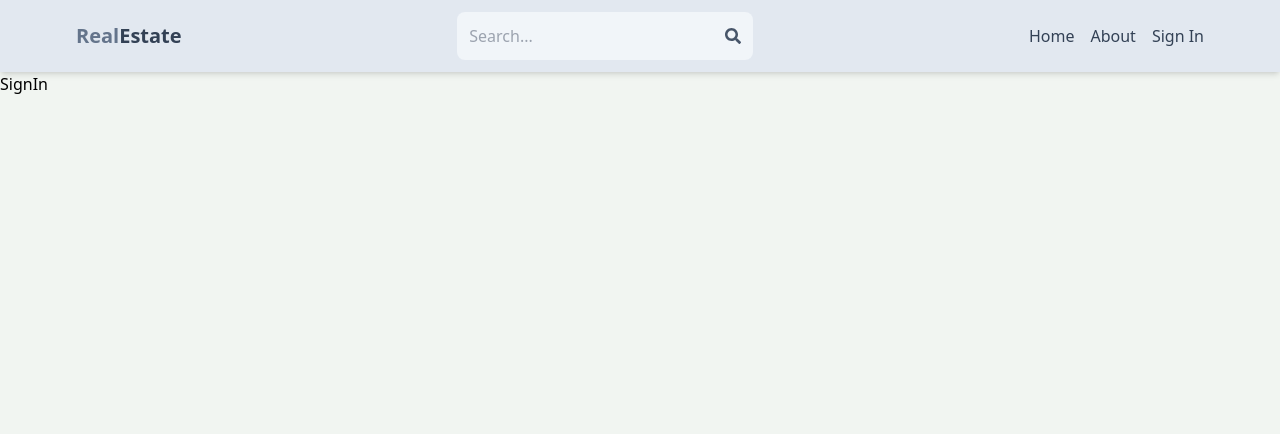
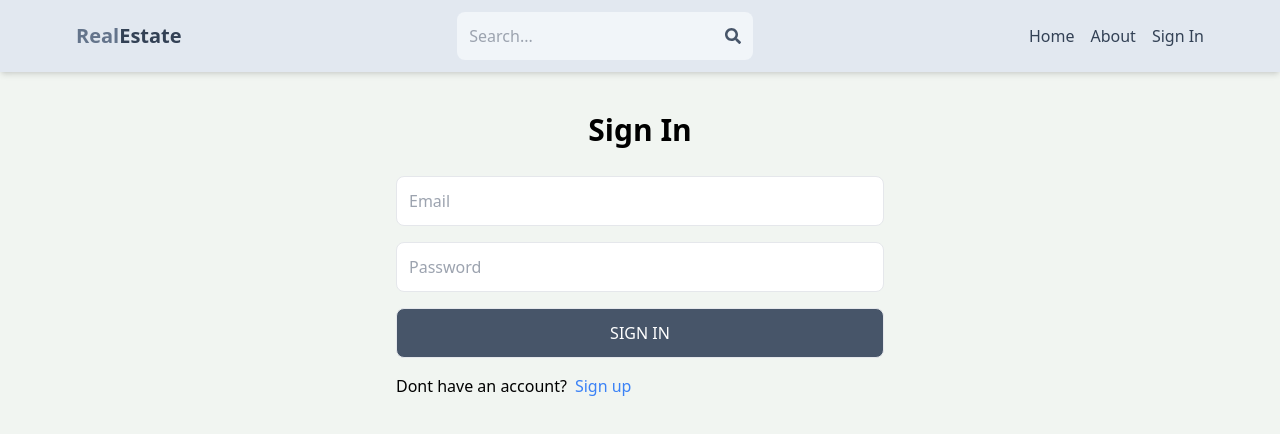
Before and after one commit to Abhishek-72/mern-estate, a React (Vite) app in the folder client/: page /sign-in in a window 1280 px wide. Shown: the top 434 px of the page. Built offline with nearby package versions, Linux system fonts and the light colour scheme.

Commit message:
create signin page functionality

```diff
--- a/client/src/pages/SignIn.jsx
+++ b/client/src/pages/SignIn.jsx
@@ -1,3 +1,73 @@
+import { useState } from "react";
+import { Link, useNavigate } from "react-router-dom";
 export default function SignIn() {
-  return <div>SignIn</div>;
+  const [formData, setFormData] = useState({});
+  const [error, setError] = useState(null);
+  const [loading, setLoading] = useState(false);
+  const navigate = useNavigate();
+  const handleChange = (e) => {
+    setFormData({ ...formData, [e.target.id]: e.target.value });
+  };
+  const handleSubmit = async (e) => {
+    e.preventDefault();
+
+    try {
+      setLoading(true);
+      const res = await fetch("/api/auth/signin", {
+        method: "POST",
+        headers: {
+          "Content-Type": "application/json",
+        },
+        body: JSON.stringify(formData),
+      });
+      const data = await res.json();
+      if (data.success === false) {
+        setLoading(false);
+        setError(data.message);
+        return;
+      }
+      setLoading(false);
+      setError(null);
+      navigate("/");
+    } catch (error) {
+      setLoading(false);
+      setError(error.message);
+      console.log(error);
+    }
+  };
+
+  return (
+    <div className="max-w-lg mx-auto p-3 ">
+      <h1 className="font-semibold my-7 text-3xl text-center">Sign In</h1>
+      <form onSubmit={handleSubmit} className="flex flex-col gap-4 ">
+        <input
+          className="border rounded-lg p-3 "
+          type="email"
+          placeholder="Email"
+          id="email"
+          onChange={handleChange}
+        />
+        <input
+          className="border rounded-lg p-3 "
+          type="password"
+          placeholder="Password"
+          id="password"
+          onChange={handleChange}
+        />
+        <button
+          disabled={loading}
+          className="border rounded-lg bg-slate-600 p-3 text-white uppercase hover:opacity-95 disabled:opacity-80"
+        >
+          {loading ? "Loading..." : "sign in"}
+        </button>
+      </form>
+      <div className="my-4 flex gap-2">
+        <p>Dont have an account?</p>
+        <Link to="/sign-up">
+          <span className="text-blue-500">Sign up</span>
+        </Link>
+      </div>
+      <p className="text-red-500 mt-3">{error ? `${error} !` : ""}</p>
+    </div>
+  );
 }
```
